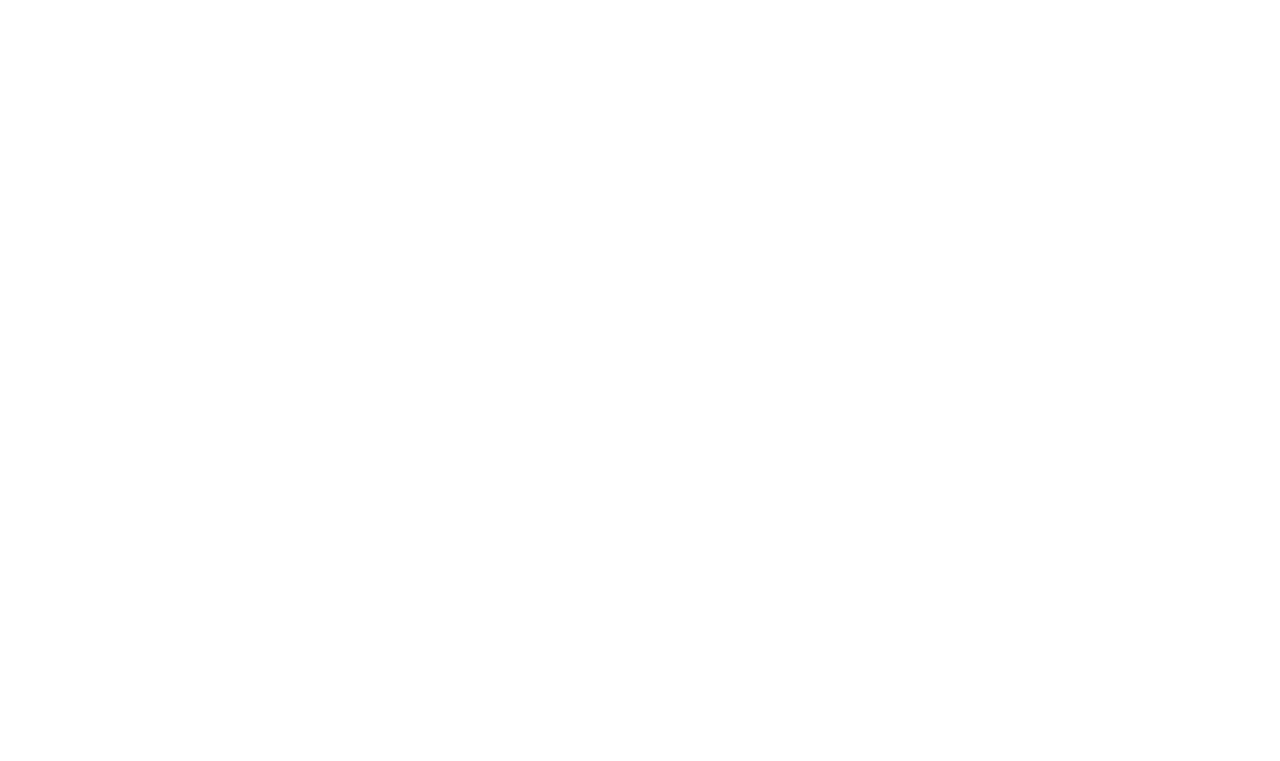
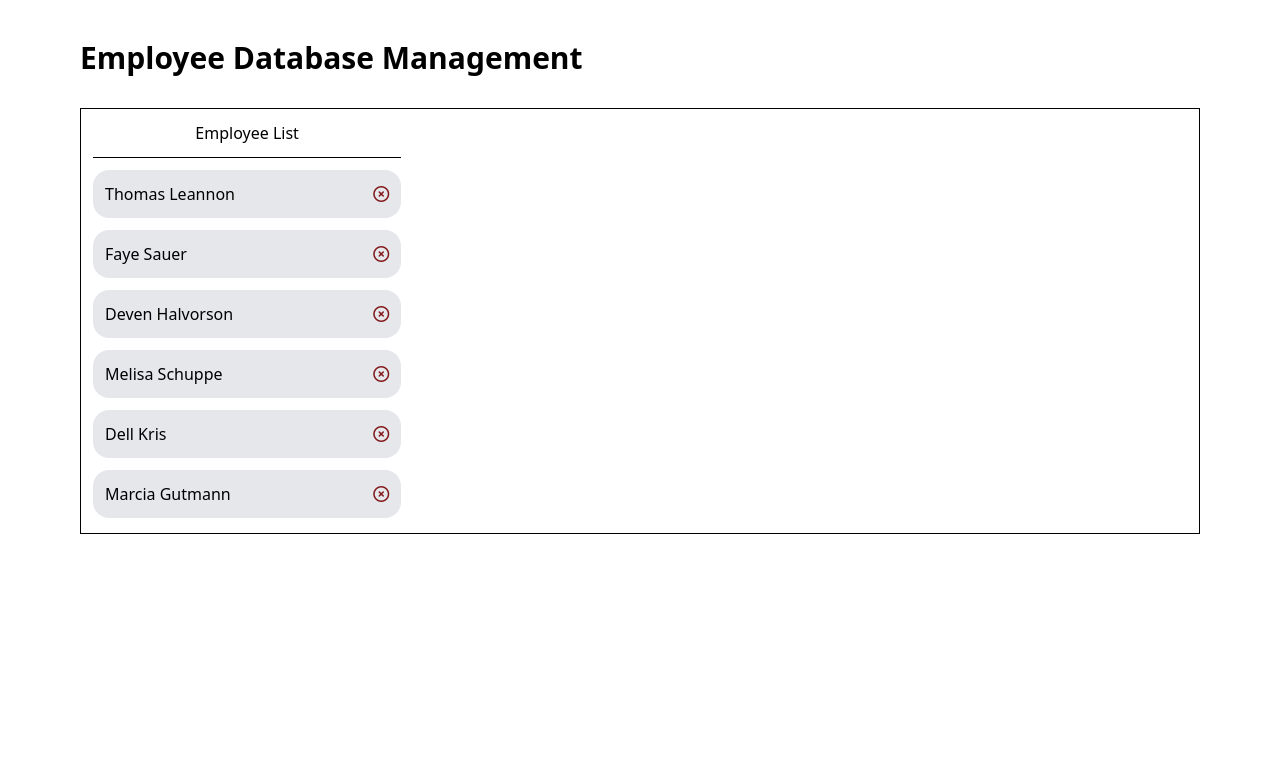
Before and after one commit to nusratmomita/Javascript-Machine-Coding-Round-Questions, a plain HTML site: page Employee Database Management/index.html in a window 1280 px wide. Drawn offline with nearby package versions, Linux system fonts and the light colour scheme.

Commit message:
Styled employee list

```diff
--- a/Employee Database Management/index.html
+++ b/Employee Database Management/index.html
@@ -5,8 +5,23 @@
     <meta name="viewport" content="width=device-width, initial-scale=1.0">
     <title>Employee Managment</title>
     <link rel="stylesheet" href="./styles/style.css">
+    <script src="https://cdn.jsdelivr.net/npm/@tailwindcss/browser@4"></script>
+    <script src="https://kit.fontawesome.com/2c4593a4a7.js" crossorigin="anonymous"></script>
 </head>
-<body>
+<body class="px-20 mb-20">
+    <h3 class="text-3xl font-semibold mt-10">Employee Database Management</h3>
+    <!-- employee section starts -->
+    <div class="border border-black p-3 mt-8">
+        <!-- left section starts -->
+        <div class="w-[30%] overflow-y-scroll h-100 pr-5" id="employee_section">
+            <h4 class="text-center border-b border-black pb-3">Employee List</h4>
+            <div id="list_of_employees" class="mt-3">
+
+            </div>
+        </div>
+        <!-- left section ends -->
+    </div>
+    <!-- employee section ends -->
     <script src="./index.js"></script>
 </body>
 </html>
--- a/Employee Database Management/index.js
+++ b/Employee Database Management/index.js
@@ -1,8 +1,29 @@
 const fetchData = async () => {
     const fetching = await fetch("./src/data.json");
     const res = await fetching.json();
-
+    displayingEmployeeList(res);
     // console.log(res)
 }
 
+const displayingEmployeeList = (employees) => {
+    console.log(employees);
+
+    const listOfEmployee = document.getElementById("list_of_employees");
+    listOfEmployee.innerHTML = "";
+
+    for(const employee of employees){
+        const listDiv = document.createElement("div");
+
+        listDiv.classList = `flex justify-between bg-gray-200 p-3 rounded-2xl mb-3 cursor-pointer hover:bg-gray-300`;
+
+        listDiv.innerHTML = `
+            ${employee.firstName} ${employee.lastName} <span><i class="fa-regular fa-circle-xmark text-red-900"></i></span>
+        `
+
+        listOfEmployee.appendChild(listDiv)
+    }
+
+
+}
+
 fetchData();
--- a/Employee Database Management/styles/style.css
+++ b/Employee Database Management/styles/style.css
@@ -0,0 +1,4 @@
+.container{
+    max-width: 1220px;
+    margin: auto;
+}
```
